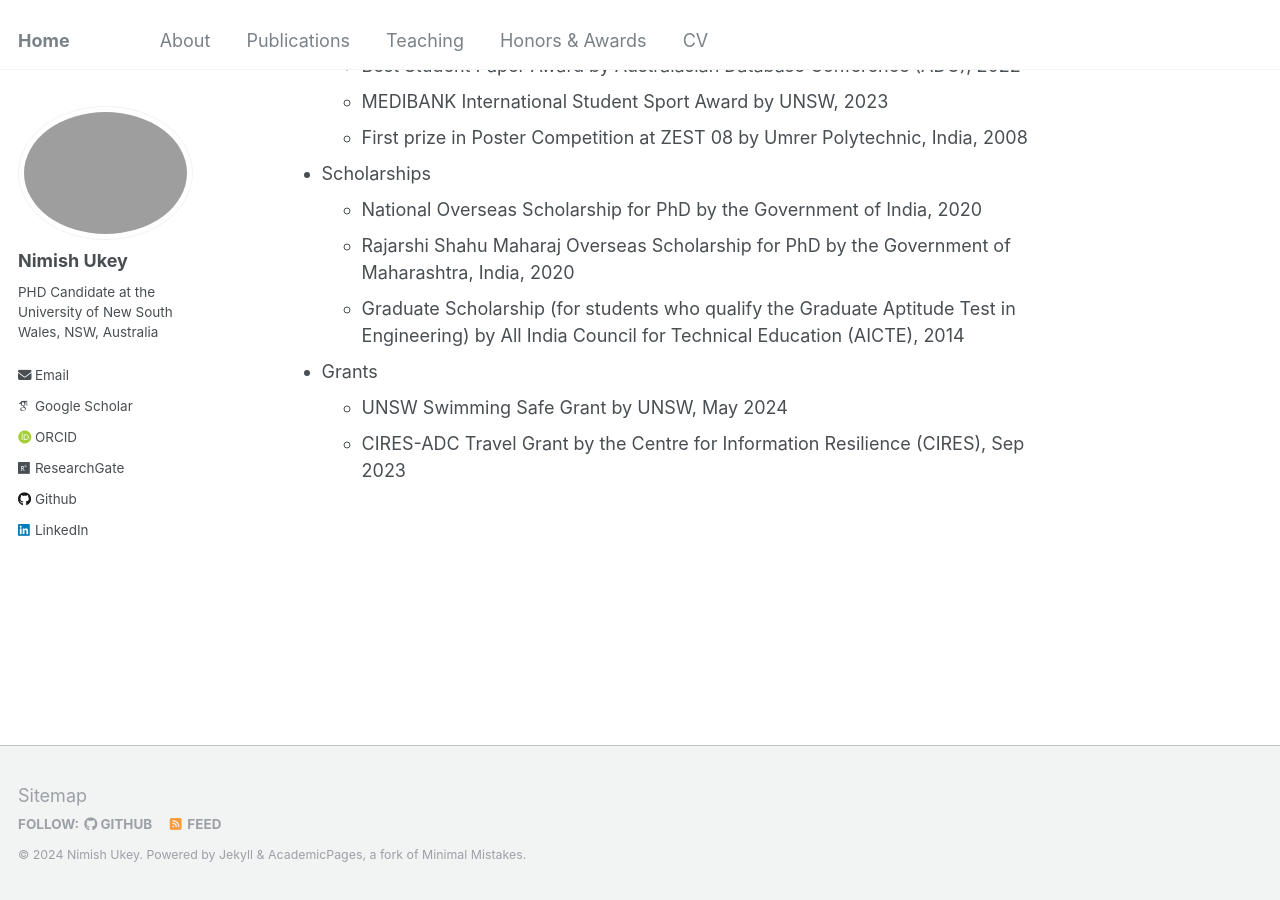
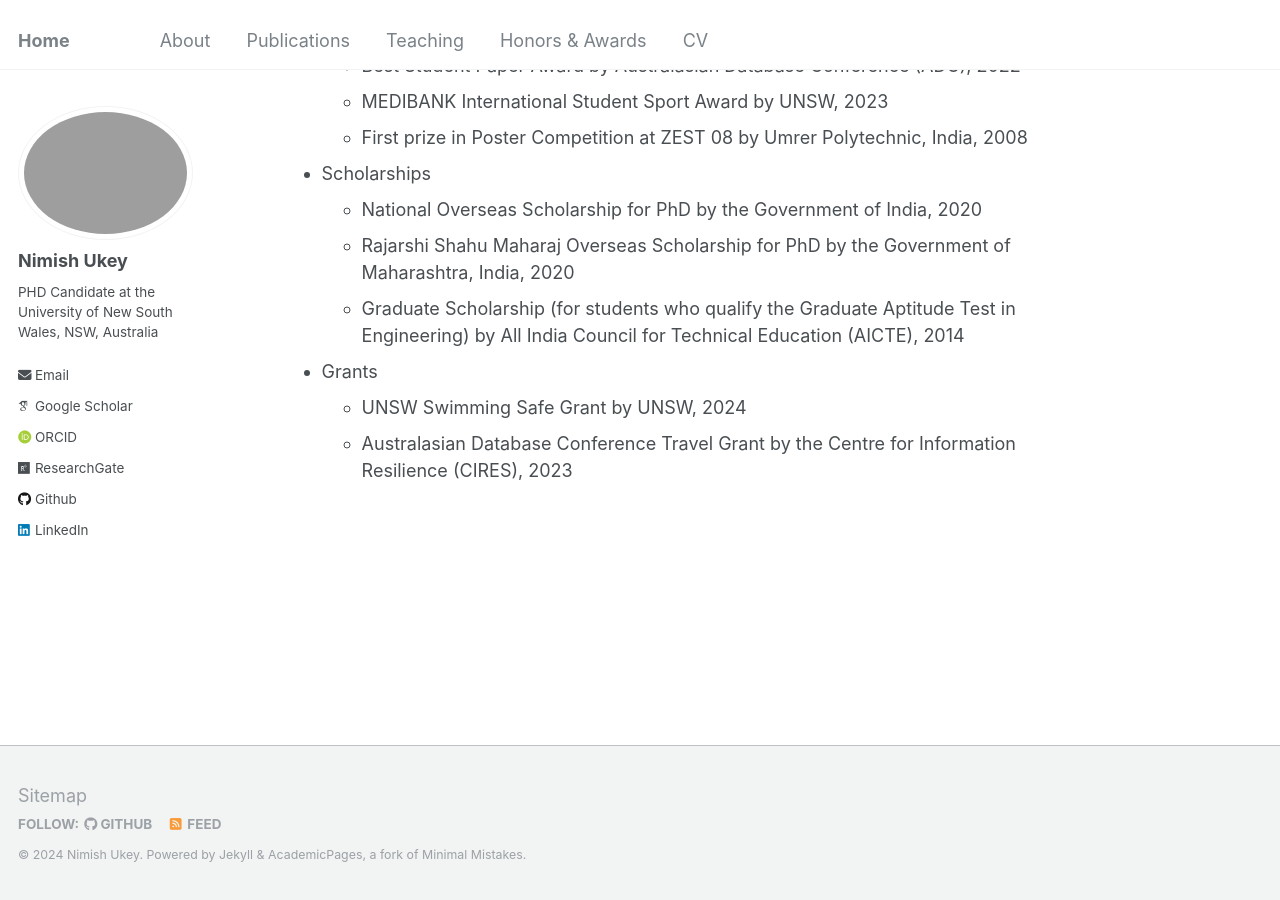
Before and after one commit to nimishukey/nimishukey.github.io, a Jekyll site: the page built from _pages/about.md, in a window 1280 px wide and 900 px high, scrolled down 1403 px. Built offline with Jekyll 4.4.1, drawn with Linux system fonts in a browser that asks for light colours; some web fonts are replaced.

Commit message:
Update about.md

```diff
--- a/_pages/about.md
+++ b/_pages/about.md
@@ -34,5 +34,5 @@ My complete articles are available on [Google Scholar](https://scholar.google.co
   - Graduate Scholarship (for students who qualify the Graduate Aptitude Test in Engineering) by All India Council for Technical Education (AICTE), 2014
 
 - Grants
-  - UNSW Swimming Safe Grant by UNSW, May 2024
-  - CIRES-ADC Travel Grant by the Centre for Information Resilience (CIRES), Sep 2023
+  - UNSW Swimming Safe Grant by UNSW, 2024
+  - Australasian Database Conference Travel Grant by the Centre for Information Resilience (CIRES), 2023
```
